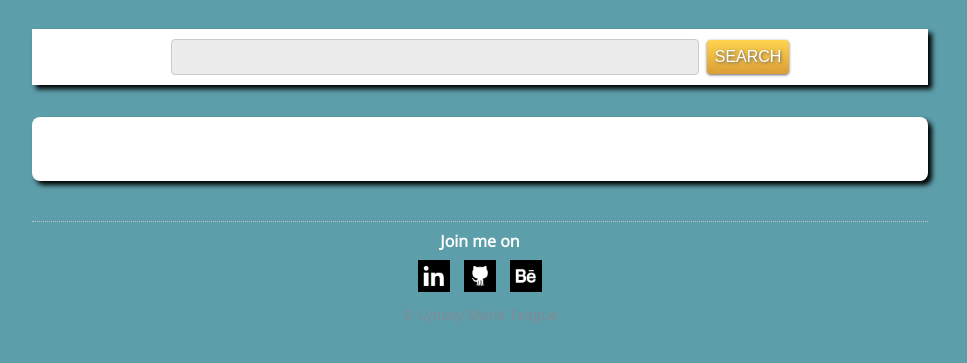
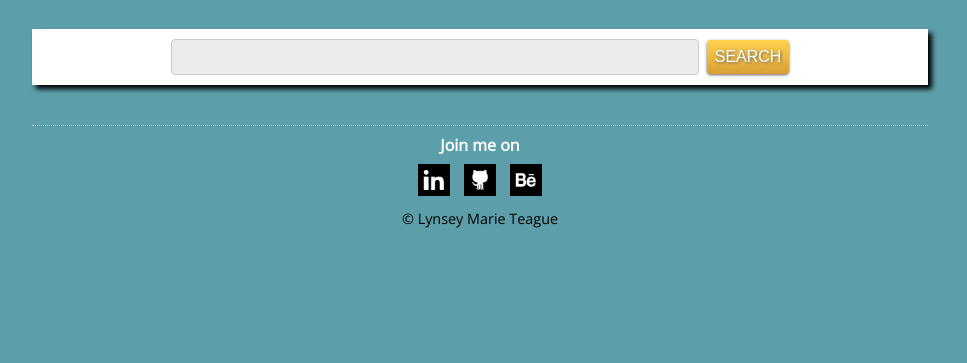
Before and after one commit to 14LMarie/thinkful-youtube-api, a plain HTML site: page index.html in a window 1280 px wide. Shown: the part 255-618 px from the top of the page, without its empty margins (160-1127 px from the left). Drawn offline with nearby package versions, Linux system fonts and the light colour scheme.

Commit message:
style changes

```diff
--- a/css/style.css
+++ b/css/style.css
@@ -102,13 +102,6 @@ button:hover {
     text-decoration: none;
 }
 
-.search-results {
-    background-color: white;
-    border-radius: 8px;
-    padding: 2rem 0;
-    box-shadow: 4px 4px 5px black;
-}
-
 .search-results ul {
     list-style-type: none;
 }
@@ -121,7 +114,7 @@ button:hover {
     margin: 0.4rem;
     border-radius: 4px;
     background-color: #eee;
-    box-shadow: 4px 4px 5px #BEBEBE;
+    box-shadow: 4px 4px 5px #2e2e2e;
 }
 
 .search-results ul li .title {
@@ -165,7 +158,7 @@ button:hover {
 }
 
 .social .copy {
-    color: #838994;
+    color: black;
 }
 
 
```
